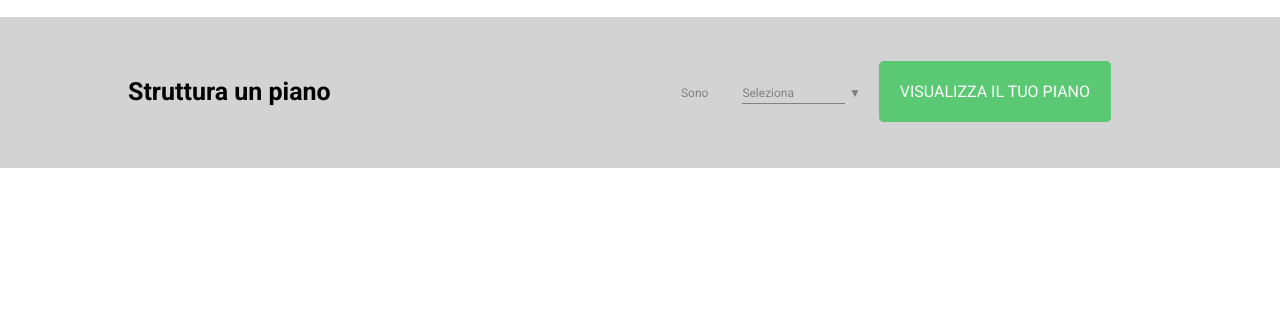
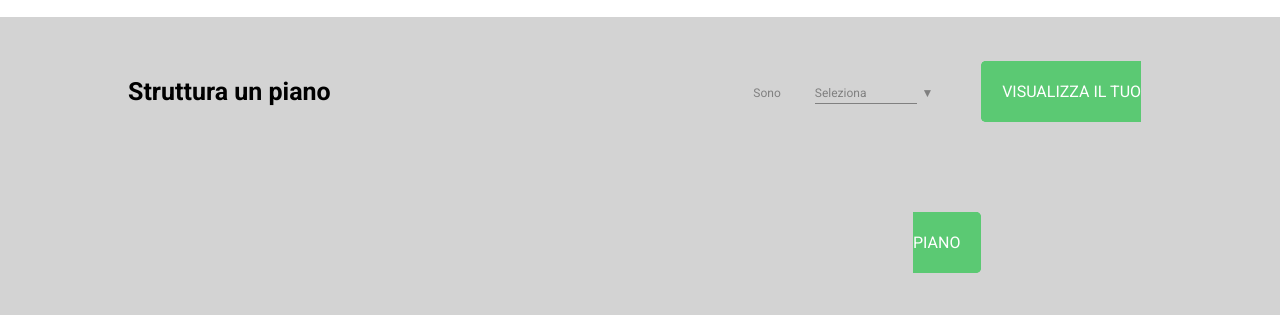
Before and after one commit to RobertoZeppilli/htmlcss-fluentify, a plain HTML site: page index.html in a window 1280 px wide. Shown: the part 1517-1832 px from the top of the page. Before the commit the page ends 1685 px from the top, so only its background shows below. Drawn offline with Linux system fonts and the light colour scheme.

Commit message:
Footer 'btn-large'

```diff
--- a/css/style.css
+++ b/css/style.css
@@ -243,14 +243,14 @@ footer {
 }
 
 .footer-left {
-    width: 50%;
+    width: 60%;
 }
 .footer-left h4 {
     font-size: 25px;
 }
 
 .footer-right {
-    width: 50%;
+    width: 40%;
     text-align: center;
 }
 .footer-right span {
@@ -258,11 +258,14 @@ footer {
 }
 .footer-right .select {
     display: inline-block;
-    width: 20%;
+    width: 25%;
     margin: 0 30px 0 0;
     line-height: 20px;
     text-align: left;
     border-bottom: 1px solid grey;
+}
+.footer-right a.btn-large {
+    margin-left: 30px;
 }
 .footer-right .select:hover {
     color:rgb(91, 201, 115);
@@ -279,7 +282,7 @@ footer {
 .help-btn {
     position: fixed;
     bottom: 0;
-    right: 20%;
+    right: 15%;
     z-index: 2;
     margin-top: 30px;
     line-height: 20px;
```
